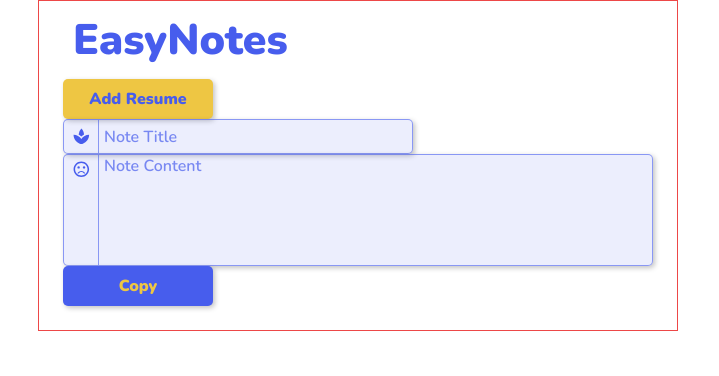
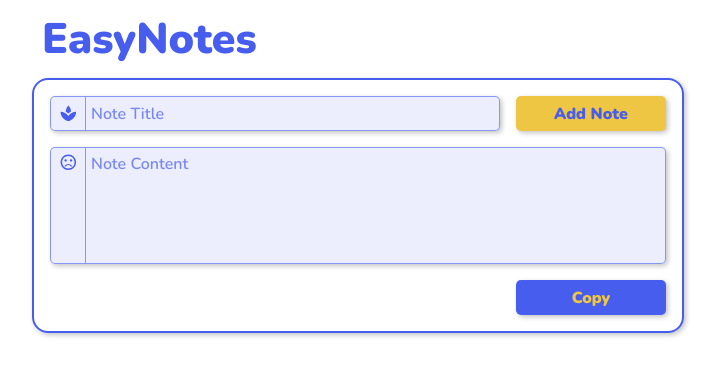
Before and after one commit to Geaglts/EasyNotes, a React app: page / in a window 1280 px wide. Shown: the top 376 px of the page, without its empty margins (282-1001 px from the left). Built offline with nearby package versions, Linux system fonts and the light colour scheme.

Commit message:
Estilos para el formulario para agregar una nota

```diff
--- a/src/components/Button.tsx
+++ b/src/components/Button.tsx
@@ -7,7 +7,7 @@ interface ButtonInterface extends ButtonHTMLAttributes<HTMLButtonElement> {
 
 function Button({ label, ...rest }: ButtonInterface) {
   return (
-    <button className="Button" {...rest}>
+    <button type="button" className="Button" {...rest}>
       {label}
     </button>
   );
--- a/src/components/Input.tsx
+++ b/src/components/Input.tsx
@@ -12,7 +12,7 @@ function Input(props: InputProps) {
   return (
     <div className="Input">
       <div className="Input__Icon">{Icon || <MdSentimentVeryDissatisfied />}</div>
-      <input className="Input__Input" {...rest}></input>
+      <input type="text" className="Input__Input" {...rest}></input>
     </div>
   );
 }
--- a/src/containers/AddNoteForm.tsx
+++ b/src/containers/AddNoteForm.tsx
@@ -1,21 +1,33 @@
+import { FormEvent } from 'react';
 import { MdSpa } from 'react-icons/md';
 
 import Button from '../components/Button';
 import Input from '../components/Input';
 import TextArea from '../components/TextArea';
 
+import '../styles/Containers/AddNoteForm.scss';
+
 function Form() {
+  const handleSubmit = (event: FormEvent<HTMLFormElement>) => {
+    event.preventDefault();
+    console.log('Holaaa!!!');
+  };
+
   return (
-    <div>
-      <Button label="Add Resume" />
-      <Input Icon={<MdSpa />} placeholder="Note Title" />
+    <form onSubmit={handleSubmit} className="AddNoteForm">
+      <div className="AddNoteForm__Title">
+        <Input Icon={<MdSpa />} placeholder="Note Title" />
+        <Button type="submit" label="Add Note" />
+      </div>
       <TextArea placeholder="Note Content" rows={5} />
-      <Button
-        label="Copy"
-        style={{ backgroundColor: '#475DED', color: '#EEC643' }}
-      />
-    </div>
+      <div className="AddNoteForm__CopyButton--container">
+        <Button label="Copy" style={CopyButtonStyles} />
+      </div>
+    </form>
   );
 }
 
+// JS Styles
+const CopyButtonStyles = { backgroundColor: '#475DED', color: '#EEC643' };
+
 export default Form;
--- a/src/styles/Components/Button.scss
+++ b/src/styles/Components/Button.scss
@@ -2,7 +2,7 @@
 
 .Button {
   width: 150px;
-  height: 40px;
+  height: 35px;
   font-weight: 900;
   font-size: 12pt;
   background: $secondary;
--- a/src/styles/Components/Container.scss
+++ b/src/styles/Components/Container.scss
@@ -2,8 +2,7 @@
 
 .Container {
   padding: 0 1.5em 1.5em 1.5em;
-  border: 1px solid $warning;
-  width: 50%;
+  width: 700px;
   margin: 0 auto;
 
   &__Title {
--- a/src/styles/Components/TextArea.scss
+++ b/src/styles/Components/TextArea.scss
@@ -19,6 +19,7 @@
   &__TextArea {
     resize: none;
     @include InputStyles();
+    padding-top: 5px;
 
     &::placeholder {
       color: $placeholder-color;
--- /dev/null
+++ b/src/styles/Containers/AddNoteForm.scss
@@ -0,0 +1,25 @@
+@import '../global';
+
+.AddNoteForm {
+  border: 2px solid $primary;
+  border-radius: 16px;
+  overflow: hidden;
+  padding: 1em;
+  box-shadow: $shadow;
+
+  &__Title {
+    display: flex;
+    justify-content: space-between;
+    margin-bottom: 1em;
+
+    .Input {
+      width: 450px;
+    }
+  }
+
+  &__CopyButton--container {
+    display: flex;
+    justify-content: flex-end;
+    margin-top: 1em;
+  }
+}
```
